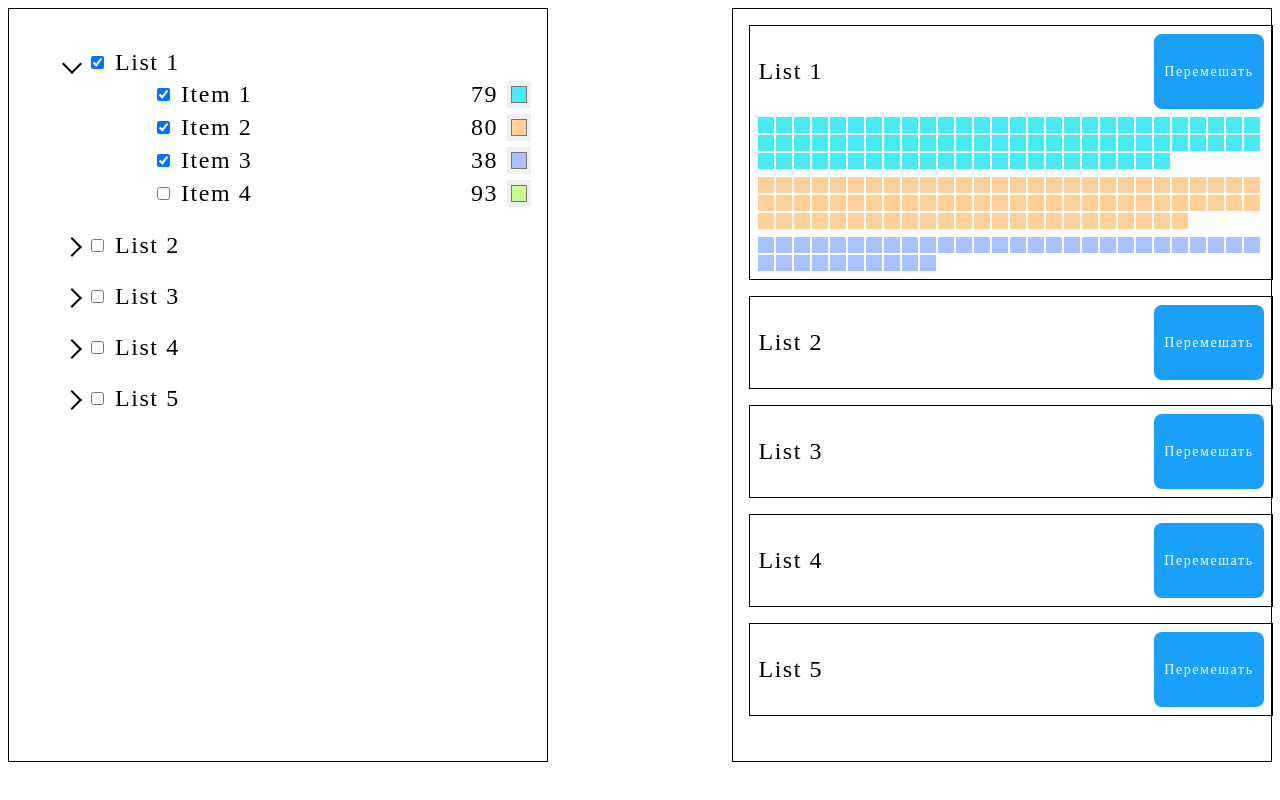
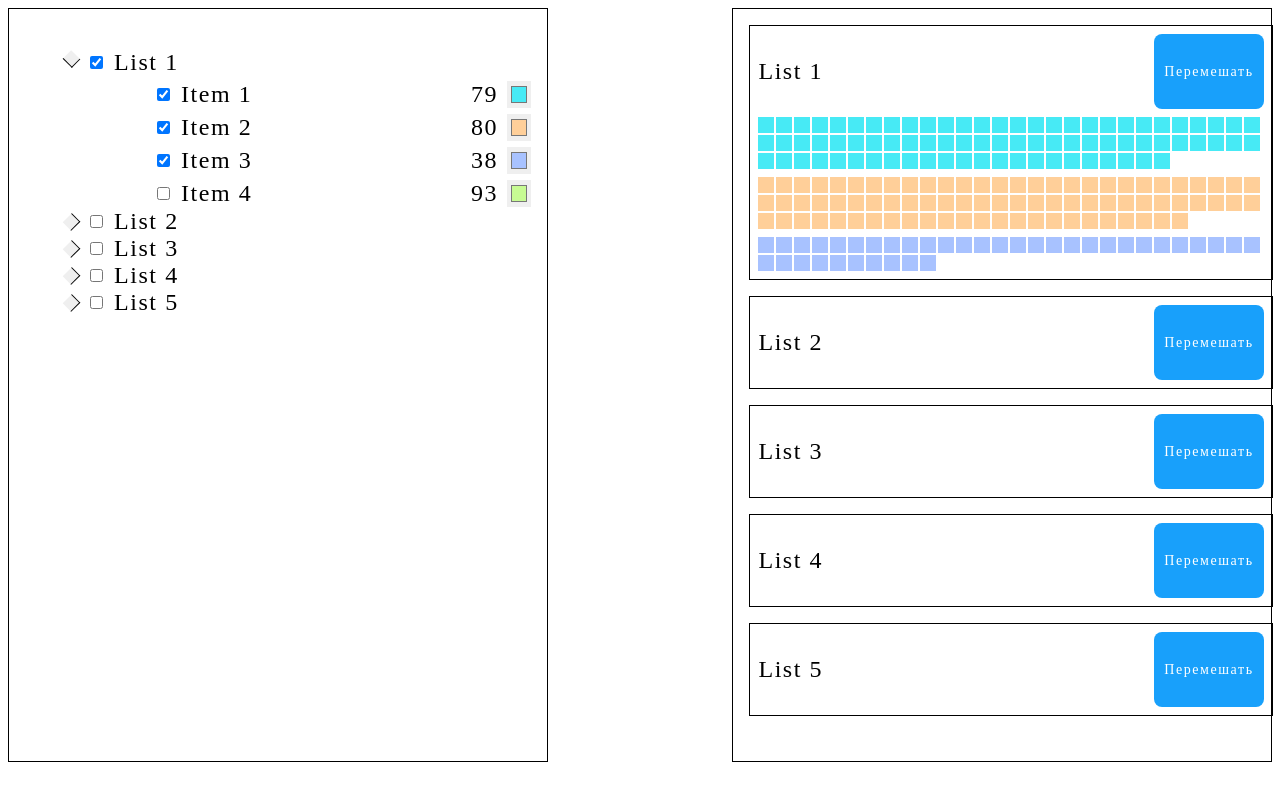
Before and after one commit to igorkondratev3/lists, a Vue app: page / in a window 1280 px wide. Shown: the top 800 px of the page. Built offline with nearby package versions, Linux system fonts and the light colour scheme; the HTML template or start-up script is replaced by a standard one.

Commit message:
refactoring lisSettings component

```diff
--- a/src/components/listSettings/components/colorInput.vue
+++ b/src/components/listSettings/components/colorInput.vue
@@ -1,6 +1,7 @@
 <script setup>
 defineProps({
-  color: String
+  color: String,
+  itemNumber: Number
 });
 defineEmits(['changeColor']);
 </script>
@@ -10,7 +11,9 @@ defineEmits(['changeColor']);
     type="color"
     class="color-input"
     :value="color"
-    @input="$emit('changeColor', $event.currentTarget.value)"
+    @input="
+      $emit('changeColor', itemNumber - 1, 'color', $event.currentTarget.value)
+    "
   />
 </template>
 
--- a/src/components/listSettings/components/quantityInput.vue
+++ b/src/components/listSettings/components/quantityInput.vue
@@ -1,6 +1,7 @@
 <script setup>
 defineProps({
-  quantity: Number
+  quantity: Number,
+  itemNumber: Number
 });
 defineEmits(['changeQuantity']);
 </script>
@@ -12,7 +13,14 @@ defineEmits(['changeQuantity']);
     min="1"
     max="99"
     :value="quantity"
-    @input="$emit('changeQuantity', Number($event.currentTarget.value))"
+    @input="
+      $emit(
+        'changeQuantity',
+        itemNumber - 1,
+        'quantity',
+        Number($event.currentTarget.value)
+      )
+    "
   />
 </template>
 
--- a/src/components/listSettings/components/usedInput.vue
+++ b/src/components/listSettings/components/usedInput.vue
@@ -12,7 +12,7 @@ defineEmits(['changeUsed']);
       class="item-check"
       type="checkbox"
       :checked="used"
-      @change="$emit('changeUsed', !used)"
+      @change="$emit('changeUsed', itemNumber - 1, 'used', !used)"
     />
     Item {{ itemNumber }}
   </label>
--- /dev/null
+++ b/src/components/listSettings/composables.js
@@ -0,0 +1,9 @@
+import { ref } from 'vue';
+
+export const useListSettingsVisibility = (listNumber) => {
+  const listSettingsVisibility = ref(listNumber === 1 ? true : false);
+  const changeListSettingsVisibility = () =>
+    (listSettingsVisibility.value = !listSettingsVisibility.value);
+
+  return { listSettingsVisibility, changeListSettingsVisibility };
+};
--- a/src/components/listSettings/listSettings.vue
+++ b/src/components/listSettings/listSettings.vue
@@ -1,139 +1,111 @@
 <script setup>
-import { ref } from 'vue';
 import UsedInput from './components/usedInput.vue';
 import QuantityInput from './components/quantityInput.vue';
 import ColorInput from './components/colorInput.vue';
 import ItemsVisibility from './components/itemsVisibility.vue';
+import { useListSettingsVisibility } from './composables.js';
 
 const props = defineProps({
-  itemsSettings: Array,
+  itemSettings: Array,
   listNumber: Number
 });
-defineEmits(['changeItemParameter', 'changeItemsUsed']);
+const emits = defineEmits(['changeItemParameter', 'changeItemsUsed']);
+const changeItemParameter = (itemKey, itemParameter, value) =>
+  emits(
+    'changeItemParameter',
+    props.listNumber - 1,
+    itemKey,
+    itemParameter,
+    value
+  );
 
-const listVisibility = ref(props.listNumber === 1 ? true : false);
-const changeListVisibility = () =>
-  (listVisibility.value = !listVisibility.value);
+const { listSettingsVisibility, changeListSettingsVisibility } =
+  useListSettingsVisibility(props.listNumber);
 </script>
 
 <template>
-  <ul class="list-params">
-    <li class="list-params__value">
-      <div class="list-block">
-        <div
-          class="arrow"
+  <li class="list-settings">
+    <div class="list-settings__summary">
+      <button
+        class="list-settings__visibility-toggle"
         :class="{
-            arrow_down: listVisibility
+          'list-settings__visibility-toggle_close': listSettingsVisibility
         }"
-          @click="changeListVisibility"
-        ></div>
+        @click="changeListSettingsVisibility"
+      ></button>
       <ItemsVisibility
-          :listNumber="props.listNumber"
-          :itemsUsed="
-            props.itemsSettings.map((itemSettings) => itemSettings.used.value)
-          "
+        :listNumber="listNumber"
+        :itemsUsed="itemSettings.map((item) => item.used.value)"
         @changeItemsUsed="
-            (value) => $emit('changeItemsUsed', props.listNumber - 1, value)
+          (value) => $emit('changeItemsUsed', listNumber - 1, value)
         "
       />
     </div>
-      <template v-if="listVisibility">
     <ul
-          class="list-params__item"
-          v-for="(itemSettings, itemSettingsKey) of props.itemsSettings"
-          :key="`${itemSettingsKey + 1}item${props.listNumber}list`"
+      class="list-settings__items-list"
+      v-show="listSettingsVisibility"
+      v-for="(item, itemKey) of props.itemSettings"
+      :key="`${itemKey + 1}item${props.listNumber}list`"
     >
-          <li class="li-item">
+      <li class="list-settings__item item-settings">
         <UsedInput
-              :used="itemSettings.used.value"
-              :itemNumber="itemSettingsKey + 1"
-              @changeUsed="
-                (value) =>
-                  $emit(
-                    'changeItemParameter',
-                    props.listNumber - 1,
-                    itemSettingsKey,
-                    'used',
-                    value
-                  )
-              "
+          :used="item.used.value"
+          :itemNumber="itemKey + 1"
+          @changeUsed="changeItemParameter"
         />
-            <div class="parameters">
+        <div class="item-settings__parameters">
           <QuantityInput
-                :quantity="itemSettings.quantity.value"
-                @changeQuantity="
-                  (value) =>
-                    $emit(
-                      'changeItemParameter',
-                      props.listNumber - 1,
-                      itemSettingsKey,
-                      'quantity',
-                      value
-                    )
-                "
+            :quantity="item.quantity.value"
+            :itemNumber="itemKey + 1"
+            @changeQuantity="changeItemParameter"
           />
           <ColorInput
-                :color="itemSettings.color.value"
-                @changeColor="
-                  (value) =>
-                    $emit(
-                      'changeItemParameter',
-                      props.listNumber - 1,
-                      itemSettingsKey,
-                      'color',
-                      value
-                    )
-                "
+            :color="item.color.value"
+            :itemNumber="itemKey + 1"
+            @changeColor="changeItemParameter"
           />
         </div>
       </li>
     </ul>
-      </template>
   </li>
-  </ul>
 </template>
 
 <style>
-.list-params {
+.list-settings__summary {
+  display: flex;
+  align-items: center;
+  gap: 8px;
+}
+
+.list-settings__visibility-toggle {
+  width: 12px;
+  height: 12px;
+  border: solid black;
+  border-width: 0 1px 1px 0;
+  cursor: pointer;
+  transform: rotate(-45deg);
+}
+
+.list-settings__visibility-toggle_close {
+  transform: rotate(45deg);
+  margin-bottom: 8px;
+}
+
+.list-settings__items-list {
+  margin-left: 48px;
   list-style-type: none;
 }
 
-.list-block {
-  display: flex;
-  gap: 8px;
-}
-
-.arrow {
-  margin-top: 8px;
-  width: 12px;
-  height: 12px;
-  border: solid black;
-  border-width: 0 0.1em 0.1em 0;
-  transform: rotate(-45deg);
-}
-
-.arrow_down {
-  transform: rotate(45deg);
-}
-
-
-.list-params__item {
-  list-style-type: none;
-  margin-left: 48px;
-}
-
-.li-item {
+.list-settings__item {
   display: flex;
   justify-content: space-between;
   align-items: center;
+  max-width: 500px;
   margin-top: 4px;
-  max-width: 500px;
 }
 
-.parameters {
+.item-settings__parameters {
   display: flex;
   align-items: center;
 }
-
-
 </style>
--- a/src/pages/ListsPage.vue
+++ b/src/pages/ListsPage.vue
@@ -99,14 +99,16 @@ const changeItemsUsed = (listNumber, value) => {
   <div class="lists-page">
     <main class="lists-page__main">
       <div class="page-block">
+        <ul class="list-settings-wrapper">
           <ListSettings
             v-for="(list, keyList) of listSettings"
             :key="keyList + 'listParams'"
-          :itemsSettings="list"
+            :itemSettings="list"
             :listNumber="keyList + 1"
             @changeItemParameter="changeItemParameter"
             @changeItemsUsed="changeItemsUsed"
           />
+        </ul>
       </div>
       <div class="page-block">
         <div
@@ -168,6 +170,9 @@ const changeItemsUsed = (listNumber, value) => {
 </template>
 
 <style>
+.list-settings-wrapper {
+  list-style-type: none;
+}
 .lists-page {
   display: flex;
   flex-direction: column;
```
Lines whose indentation alone changed are shown as unchanged.
